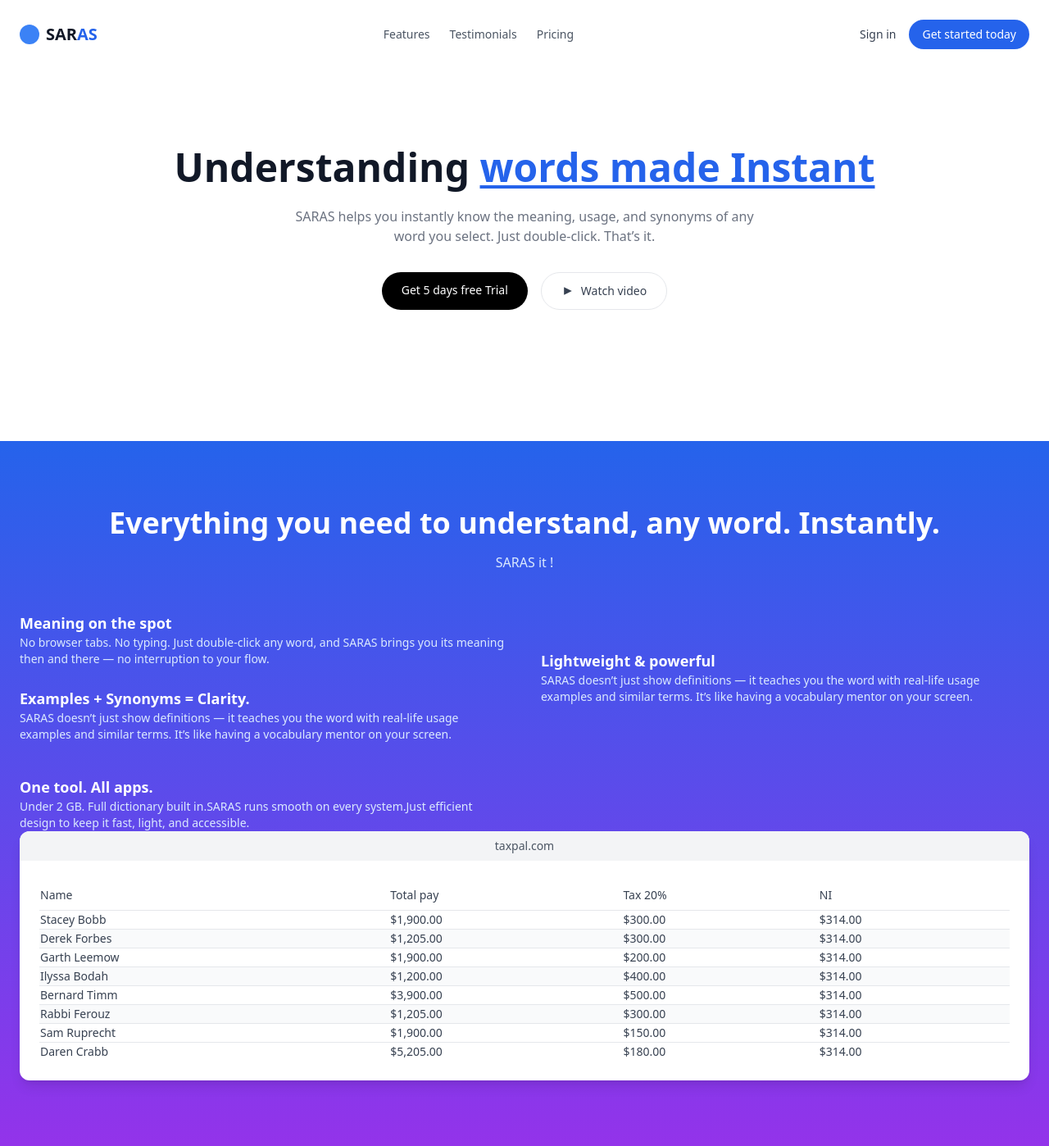
After one commit to Vamsi-Krishna-24/Saras_webp, a Django app: template Saraswebp/Home/templates/home/features.html in a window 1280 px wide. The commit adds this page. Shown: the whole page at 82% size. Run offline with Django 5.2, Linux system fonts and the light colour scheme; the template is opened without the code that fills it, so the values that code supplies are empty; some libraries are stand-ins or nearby versions.

Commit message:
Features page is done

```diff
--- /dev/null
+++ b/Saraswebp/Home/templates/home/features.html
@@ -0,0 +1,115 @@
+<!DOCTYPE html>
+<html lang="en">
+<head>
+  <meta charset="UTF-8" />
+  <meta name="viewport" content="width=device-width, initial-scale=1" />
+  <title>SARAS</title>
+  <script src="https://cdn.tailwindcss.com"></script>
+  <style>
+    html {
+      scroll-behavior: smooth;
+    }
+  </style>
+</head>
+<body class="bg-white text-gray-900 font-sans">
+
+  <!-- Header -->
+  <header class="flex justify-between items-center p-6 max-w-7xl mx-auto">
+    <div class="flex items-center space-x-2">
+      <div class="w-6 h-6 bg-blue-500 rounded-full"></div>
+      <span class="text-xl font-bold">SAR<span class="text-blue-600">AS</span></span>
+    </div>
+    <nav class="hidden md:flex space-x-6 text-sm text-gray-600">
+      <a href="#features">Features</a>
+      <a href="#">Testimonials</a>
+      <a href="#">Pricing</a>
+    </nav>
+    <div class="flex items-center space-x-4">
+      <a href="#" class="text-sm text-gray-700">Sign in</a>
+      <a href="#" class="bg-blue-600 text-white text-sm px-4 py-2 rounded-full hover:bg-blue-700">Get started today</a>
+    </div>
+  </header>
+
+  <!-- Hero Section -->
+  <main class="text-center mt-24 px-4">
+    <h1 class="text-4xl md:text-5xl font-semibold leading-tight">
+      Understanding <span class="text-blue-600 underline underline-offset-4">words made Instant</span>
+    </h1>
+    <p class="mt-6 text-gray-500 max-w-xl mx-auto text-base">
+      SARAS helps you instantly know the meaning, usage, and synonyms of any word you select. Just double-click. That’s it.
+    </p>
+    <div class="mt-8 flex justify-center gap-4 flex-wrap">
+      <a href="#" class="bg-black text-white px-6 py-3 rounded-full text-sm font-medium hover:bg-gray-800">Get 5 days free Trial</a>
+      <a href="#" class="flex items-center px-6 py-3 border rounded-full text-sm text-gray-700 hover:bg-gray-100">
+        <svg class="w-4 h-4 mr-2" fill="currentColor" viewBox="0 0 20 20">
+          <path d="M4 4l12 6-12 6z" />
+        </svg>
+        Watch video
+      </a>
+    </div>
+  </main>
+
+  <!-- Features Section -->
+  <section id="features" class="mt-40 bg-gradient-to-b from-blue-600 to-purple-600 text-white py-20">
+    <div class="max-w-7xl mx-auto px-6">
+      <h2 class="text-3xl md:text-4xl font-semibold text-center">Everything you need to understand, any word. Instantly.
+
+      </h2>
+      <p class="mt-4 text-center text-blue-100 max-w-2xl mx-auto">
+        SARAS it !
+      </p>
+
+      <div class="mt-12 grid md:grid-cols-2 gap-10 items-center">
+        <!-- Features List -->
+        <div class="space-y-6">
+          <div>
+            <h3 class="text-lg font-semibold"> Meaning on the spot</h3>
+            <p class="text-blue-100 text-sm">No browser tabs. No typing. Just double-click any word, and SARAS brings you its meaning then and there — no interruption to your flow.</p>
+          </div>
+          <div>
+            <h3 class="text-lg font-semibold"> Examples + Synonyms = Clarity.</h3>
+            <p class="text-blue-100 text-sm">SARAS doesn’t just show definitions — it teaches you the word with real-life usage examples and similar terms. It’s like having a vocabulary mentor on your screen.</p>
+          </div>
+        </div>
+        <div>
+          <h3 class="text-lg font-semibold"> Lightweight & powerful</h3>
+          <p class="text-blue-100 text-sm">SARAS doesn’t just show definitions — it teaches you the word with real-life usage examples and similar terms. It’s like having a vocabulary mentor on your screen.</p>
+        </div>
+          <div>
+            <h3 class="text-lg font-semibold">One tool. All apps.</h3>
+            <p class="text-blue-100 text-sm">Under 2 GB. Full dictionary built in.SARAS runs smooth on every system.Just efficient design to keep it fast, light, and accessible.</p>
+          </div>
+        </div>
+
+        <!-- UI Image Placeholder -->
+        <div class="bg-white rounded-xl shadow-lg overflow-hidden">
+          <div class="bg-gray-100 px-4 py-2 text-sm text-center text-gray-600">taxpal.com</div>
+          <div class="p-6">
+            <table class="w-full text-sm text-left text-gray-700">
+              <thead>
+                <tr class="border-b">
+                  <th class="py-2 font-medium">Name</th>
+                  <th class="py-2 font-medium">Total pay</th>
+                  <th class="py-2 font-medium">Tax 20%</th>
+                  <th class="py-2 font-medium">NI</th>
+                </tr>
+              </thead>
+              <tbody>
+                <tr class="border-b"><td>Stacey Bobb</td><td>$1,900.00</td><td>$300.00</td><td>$314.00</td></tr>
+                <tr class="border-b bg-gray-50"><td>Derek Forbes</td><td>$1,205.00</td><td>$300.00</td><td>$314.00</td></tr>
+                <tr class="border-b"><td>Garth Leemow</td><td>$1,900.00</td><td>$200.00</td><td>$314.00</td></tr>
+                <tr class="border-b bg-gray-50"><td>Ilyssa Bodah</td><td>$1,200.00</td><td>$400.00</td><td>$314.00</td></tr>
+                <tr class="border-b"><td>Bernard Timm</td><td>$3,900.00</td><td>$500.00</td><td>$314.00</td></tr>
+                <tr class="border-b bg-gray-50"><td>Rabbi Ferouz</td><td>$1,205.00</td><td>$300.00</td><td>$314.00</td></tr>
+                <tr class="border-b"><td>Sam Ruprecht</td><td>$1,900.00</td><td>$150.00</td><td>$314.00</td></tr>
+                <tr><td>Daren Crabb</td><td>$5,205.00</td><td>$180.00</td><td>$314.00</td></tr>
+              </tbody>
+            </table>
+          </div>
+        </div>
+      </div>
+    </div>
+  </section>
+
+</body>
+</html>
--- a/Saraswebp/Home/templates/home/home.html
+++ b/Saraswebp/Home/templates/home/home.html
@@ -16,7 +16,7 @@
       <span class="text-xl font-bold">SAR<span class="text-blue-500">AS</span></span>
     </div>
     <nav class="hidden md:flex space-x-6 text-sm text-gray-600">
-      <a href="#">Features</a>
+      <a href="/features/">Features</a>
       <a href="#">Testimonials</a>
       <a href="#">Pricing</a>
     </nav>
--- a/Saraswebp/Home/urls.py
+++ b/Saraswebp/Home/urls.py
@@ -3,5 +3,6 @@
 urlpatterns = [
     path('', views.home, name='home'),
     path('login/', views.login_view, name='login'),
+    path('features/', views.features, name='features'),
 
 ]
--- a/Saraswebp/Home/views.py
+++ b/Saraswebp/Home/views.py
@@ -6,3 +6,6 @@
 
 def login_view(request):
     return render(request, 'home/loginP.html')
+
+def features(request):
+    return render(request, 'home/features.html')
```
